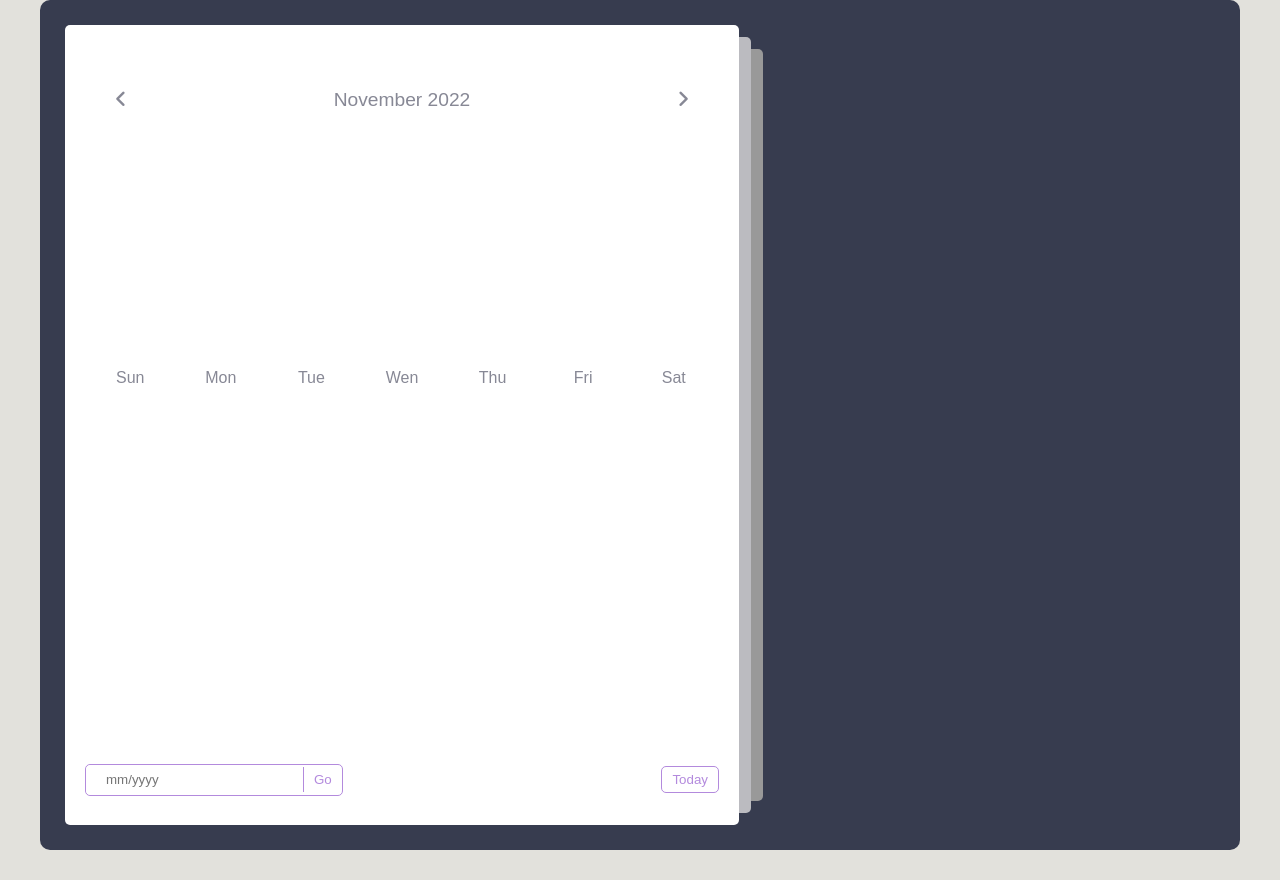
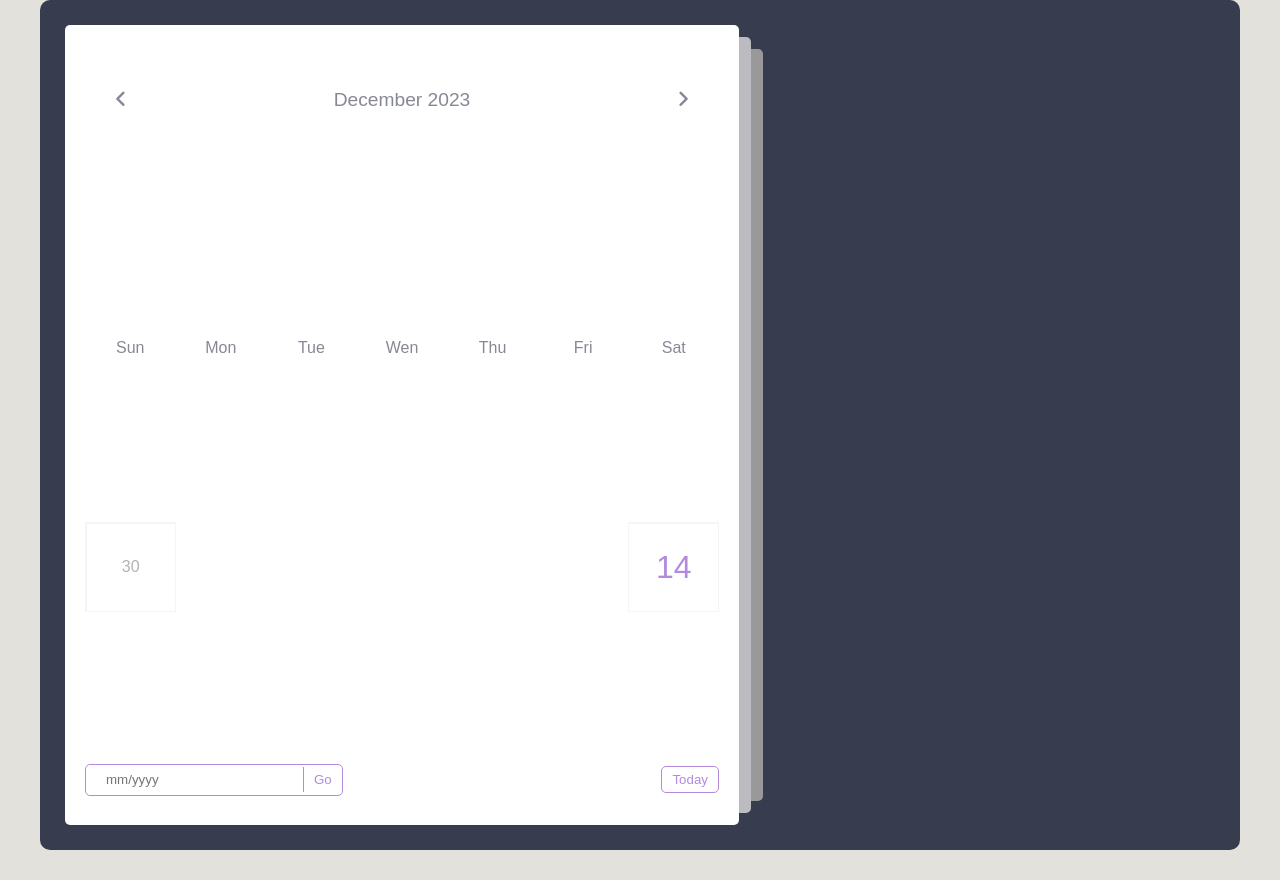
Before and after one commit to abdullohmirzayev/JS-project, a website: page Modern Calendar with Todo/index.html in a window 1280 px wide. Drawn offline with Linux system fonts and the light colour scheme.

Commit message:
added new Date() and worked

```diff
--- a/Modern Calendar with Todo/index.html
+++ b/Modern Calendar with Todo/index.html
@@ -19,7 +19,7 @@
         <div class="calendar">
           <div class="month">
             <i class="fa fa-angle-left prev"></i>
-            <div class="data">November 2022</div>
+            <div class="date"></div>
             <i class="fa fa-angle-right next"></i>
           </div>
           <div class="weekdays">
--- a/Modern Calendar with Todo/script.js
+++ b/Modern Calendar with Todo/script.js
@@ -1,12 +1,12 @@
 const calendar = document.querySelector(".calendar"),
-  date = document.querySelector("data"),
+  date = document.querySelector(".date"),
   daysContainer = document.querySelector(".days"),
   prev = document.querySelector(".prev"),
   next = document.querySelector(".next");
 
 let today = new Date();
 let activeDay;
-let month = today.getFullMonth();
+let month = today.getMonth();
 let year = today.getFullYear();
 
 const months = [
@@ -26,14 +26,42 @@ const months = [
 
 // function to add days
 function initCalendar() {
-    // to
+  // to get prev month and current month all days and rem next month days
   const firstDay = new Date(year, month, 1);
   const lastDay = new Date(year, month + 1, 0);
   const prevLastDay = new Date(year, month, 0);
-  const prevDay = prevLastDay.getDate();
-  const ladtDate = lastDay.getDate();
+  const prevDays = prevLastDay.getDate();
+  const lastDate = lastDay.getDate();
   const day = firstDay.getDate();
   const nextDays = 7 - lastDay.getDay() - 1;
 
-  date.innerHTML = `${month[month]} ${year}`;
+  // updata date top of calendar
+  date.innerHTML = `${months[month]} ${year}`;
+
+  // adding days on dom
+
+  let days = "";
+
+  // prev month days
+
+  for (let x = day; x > 0; x--) {
+    days += `<div class='day prev-date'>${prevDays - x + 1}</div>`;
+  }
+
+  // current month days
+
+  for (let i = 1; i < lastDate; i++) {
+    // if day is today add class today
+    if (
+      i === new Date().getDate() &&
+      year === new Date().getFullYear() &&
+      month === new Date().getMonth()
+    ) {
+      days += `<div class='day today'>${i}</div>`;
+    }
+  }
+
+  daysContainer.innerHTML = days;
 }
+
+initCalendar();
```
